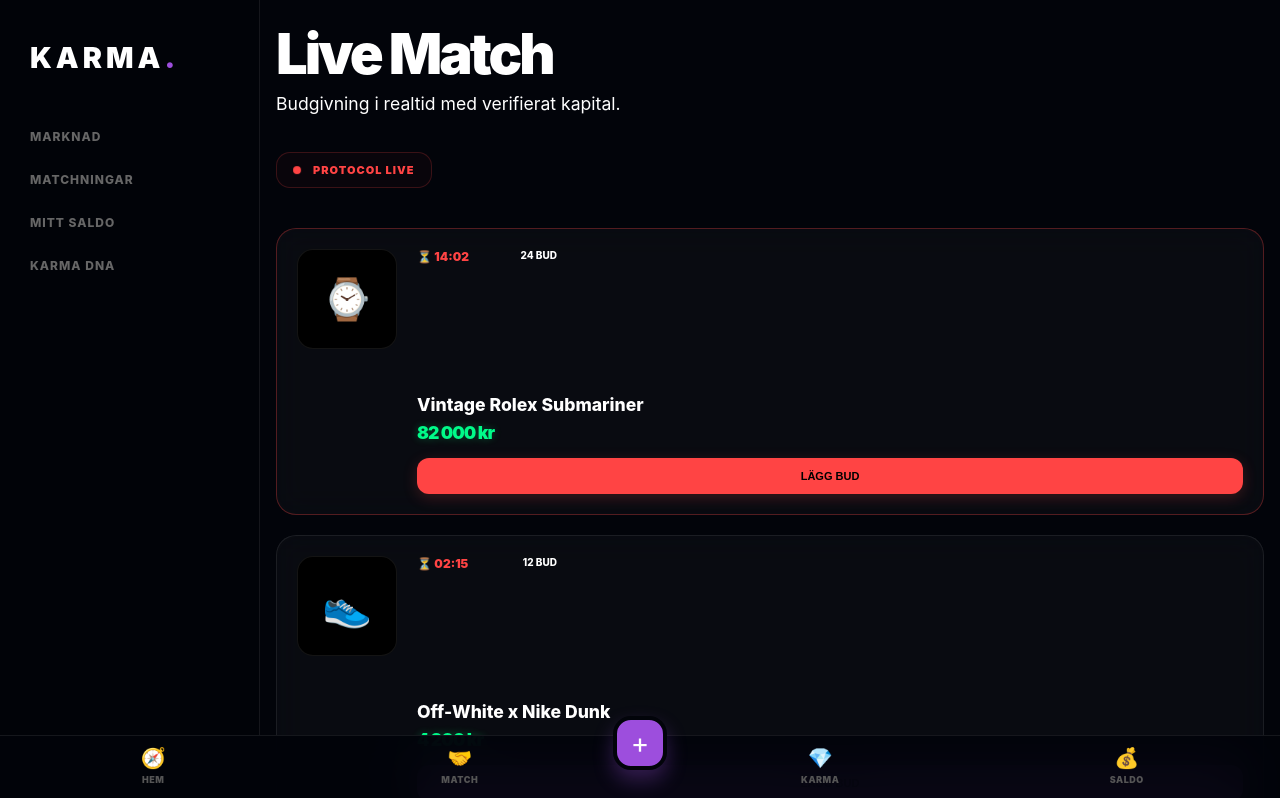
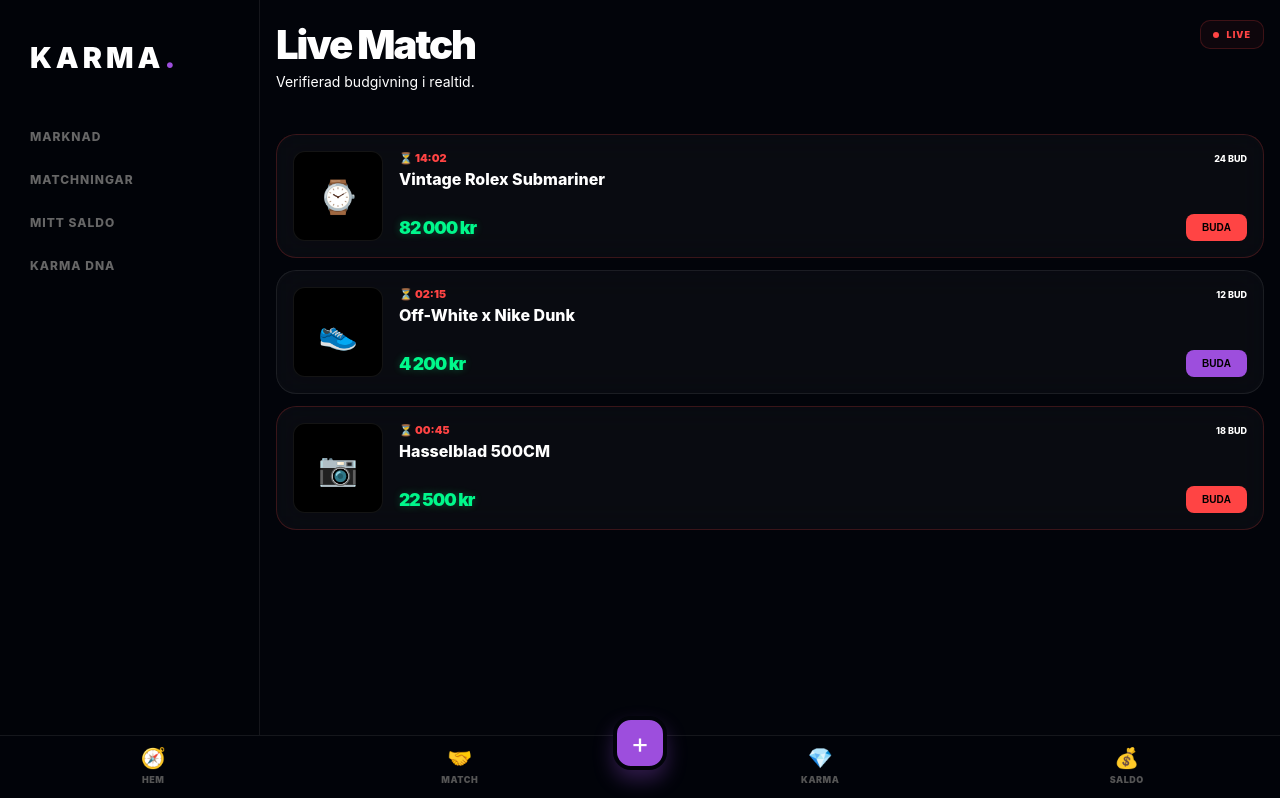
Before and after one commit to gascheckking/marketbeg-appGem, a Next.js app: page /auctions in a window 1280 px wide. Shown: the top 798 px of the page. Built offline with nearby package versions, Linux system fonts and the light colour scheme.

Commit message:
Update page.tsx

```diff
--- a/app/auctions/page.tsx
+++ b/app/auctions/page.tsx
@@ -2,6 +2,10 @@
 import React from 'react';
 import PriceTag from "@/components/PriceTag";
 
+/**
+ * Live Match-vyn.
+ * Optimerad för informationstäthet likt eBay/Amazon men med KARMA-estetik.
+ */
 export default function Auctions() {
   const auctions = [
     { id: 1, name: "Vintage Rolex Submariner", bids: 24, time: "14:02", price: 82000, img: "⌚", hot: true },
@@ -11,72 +15,71 @@ export default function Auctions() {
 
   return (
     <div className="page-wrapper">
-      <div className="auction-header" style={{
-        display: 'flex', flexDirection: 'column', gap: '20px', marginBottom: '40px'
-      }}>
+      <div className="auction-header" style={{ marginBottom: '30px' }}>
+        <div style={{ display: 'flex', justifyContent: 'space-between', alignItems: 'flex-start' }}>
           <div>
-          <h1 style={{ fontSize: 'clamp(2.5rem, 7vw, 3.5rem)', fontWeight: 900, letterSpacing: '-3px', margin: 0 }}>Live Match</h1>
-          <p className="muted" style={{ fontSize: '1.1rem', marginTop: '5px' }}>Budgivning i realtid med verifierat kapital.</p>
+            <h1 style={{ fontSize: '2.5rem', fontWeight: 900, letterSpacing: '-2px', margin: 0 }}>Live Match</h1>
+            <p className="muted" style={{ fontSize: '14px', marginTop: '4px' }}>Verifierad budgivning i realtid.</p>
           </div>
           <div style={{
-          alignSelf: 'flex-start', display: 'flex', alignItems: 'center', gap: '12px',
-          padding: '10px 16px', borderRadius: '14px',
-          border: '1px solid rgba(255, 68, 68, 0.2)', background: 'rgba(255, 68, 68, 0.03)'
+            display: 'flex', alignItems: 'center', gap: '8px',
+            padding: '8px 12px', borderRadius: '10px',
+            border: '1px solid rgba(255, 68, 68, 0.2)', background: 'rgba(255, 68, 68, 0.05)'
           }}>
             <span className="pulse-dot"></span>
-          <span style={{ color: '#ff4444', fontWeight: 900, fontSize: '11px', letterSpacing: '1px' }}>PROTOCOL LIVE</span>
+            <span style={{ color: '#ff4444', fontWeight: 900, fontSize: '9px', letterSpacing: '1px' }}>LIVE</span>
+          </div>
         </div>
       </div>
 
-      <div style={{ display: 'grid', gridTemplateColumns: 'repeat(auto-fill, minmax(100%, 1fr))', gap: '20px' }}>
+      <div style={{ display: 'flex', flexDirection: 'column', gap: '12px' }}>
         {auctions.map(a => (
-          <div key={a.id} className="glass-card auction-card" style={{
-            display: 'flex', gap: '20px', padding: '20px', position: 'relative',
-            borderColor: a.hot ? 'rgba(255, 68, 68, 0.3)' : 'var(--border)',
-            flexDirection: 'row'
+          <div key={a.id} className="glass-card" style={{
+            display: 'flex', gap: '16px', padding: '16px',
+            borderColor: a.hot ? 'rgba(255, 68, 68, 0.2)' : 'var(--border)',
           }}>
+            {/* Bild-area likt Vinted/Marketplace */}
             <div style={{
-              width: '100px', height: '100px', background: '#000',
-              borderRadius: '16px', display: 'flex', alignItems: 'center',
-              justifyContent: 'center', fontSize: '40px', border: '1px solid var(--border)',
+              width: '90px', height: '90px', background: '#000',
+              borderRadius: '12px', display: 'flex', alignItems: 'center',
+              justifyContent: 'center', fontSize: '32px', border: '1px solid var(--border)',
               flexShrink: 0
             }}>
               {a.img}
             </div>
 
-            <div style={{ flex: 1, minWidth: 0 }}>
-              <div style={{ display: 'flex', justifyContent: 'space-between', marginBottom: '5px' }}>
-                <span style={{ color: '#ff4444', fontWeight: 900, fontSize: '12px' }}>⏳ {a.time}</span>
-                <span className="muted" style={{ fontSize: '10px', fontWeight: 800 }}>{a.bids} BUD</span>
+            <div style={{ flex: 1, minWidth: 0, display: 'flex', flexDirection: 'column', justifyContent: 'space-between' }}>
+              <div>
+                <div style={{ display: 'flex', justifyContent: 'space-between', alignItems: 'center', marginBottom: '4px' }}>
+                  <span style={{ color: '#ff4444', fontWeight: 900, fontSize: '11px' }}>⏳ {a.time}</span>
+                  <span className="muted" style={{ fontSize: '9px', fontWeight: 800 }}>{a.bids} BUD</span>
                 </div>
-              <h3 style={{ margin: '0 0 8px 0', fontSize: '1.1rem', fontWeight: 800, whiteSpace: 'nowrap', overflow: 'hidden', textOverflow: 'ellipsis' }}>
+                <h3 style={{ margin: 0, fontSize: '1rem', fontWeight: 800, whiteSpace: 'nowrap', overflow: 'hidden', textOverflow: 'ellipsis' }}>
                   {a.name}
                 </h3>
-              <div style={{ marginBottom: '15px' }}>
+              </div>
+
+              <div style={{ display: 'flex', justifyContent: 'space-between', alignItems: 'center', marginTop: '8px' }}>
                 <PriceTag price={a.price} size="sm" />
+                <button className="primary-btn" style={{
+                  width: 'auto', padding: '8px 16px', fontSize: '10px',
+                  background: a.hot ? '#ff4444' : 'var(--neon-purple)',
+                  borderRadius: '8px'
+                }}>
+                  BUDA
+                </button>
               </div>
-              <button className="primary-btn" style={{
-                width: '100%', padding: '12px', fontSize: '11px',
-                background: a.hot ? '#ff4444' : 'var(--neon-purple)',
-                boxShadow: a.hot ? '0 4px 15px rgba(255, 68, 68, 0.2)' : 'none'
-              }}>
-                LÄGG BUD
-              </button>
             </div>
           </div>
         ))}
       </div>
 
       <style jsx>{`
-        .pulse-dot { width: 8px; height: 8px; background-color: #ff4444; border-radius: 50%; animation: pulse 1.5s infinite; }
+        .pulse-dot { width: 6px; height: 6px; background-color: #ff4444; border-radius: 50%; animation: pulse 1.5s infinite; }
         @keyframes pulse {
           0% { transform: scale(0.95); box-shadow: 0 0 0 0 rgba(255, 68, 68, 0.7); }
-          70% { transform: scale(1); box-shadow: 0 0 0 10px rgba(255, 68, 68, 0); }
+          70% { transform: scale(1); box-shadow: 0 0 0 6px rgba(255, 68, 68, 0); }
           100% { transform: scale(0.95); box-shadow: 0 0 0 0 rgba(255, 68, 68, 0); }
-        }
-        @media (min-width: 768px) {
-          .auction-card { padding: 30px; gap: 30px; }
-          .auction-card div:first-child { width: 140px; height: 140px; fontSize: 60px; }
         }
       `}</style>
     </div>
```
Lines whose indentation alone changed are shown as unchanged.
